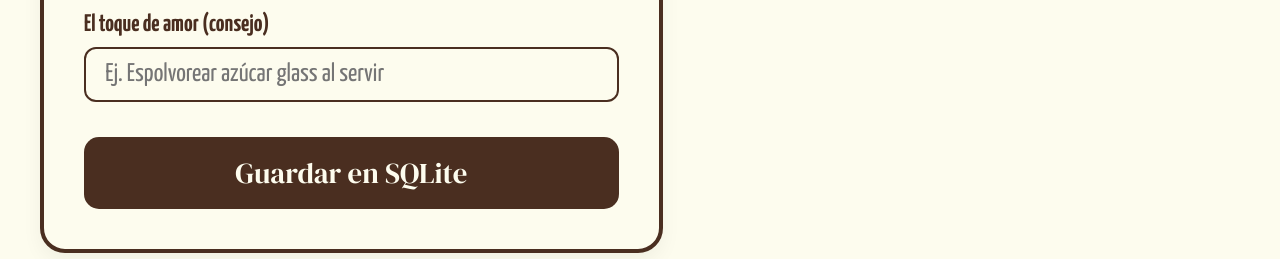
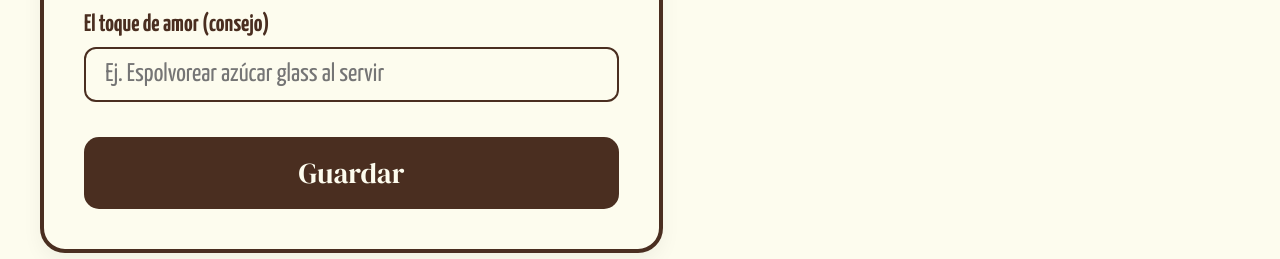
Before and after one commit to LuanGamer33/recetas, a plain HTML site: page index.html in a window 1280 px wide. Shown: the part 3020-3279 px from the top of the page. Drawn offline with nearby package versions, Linux system fonts and the light colour scheme; no server answers.

Commit message:
Change button text from 'Guardar en SQLite' to 'Guardar'

```diff
--- a/index.html
+++ b/index.html
@@ -277,7 +277,7 @@
                 <label for="recipe-tip">El toque de amor (consejo)</label>
                 <input type="text" id="recipe-tip" placeholder="Ej. Espolvorear azúcar glass al servir">
               </div>
-              <button type="submit" class="btn-submit">Guardar en SQLite</button>
+              <button type="submit" class="btn-submit">Guardar</button>
             </form>
           </div>
 
```
